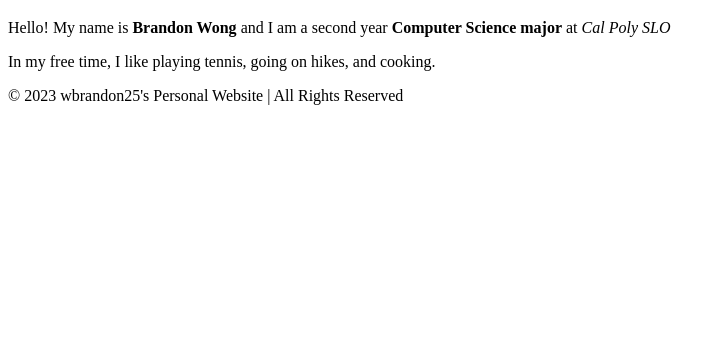
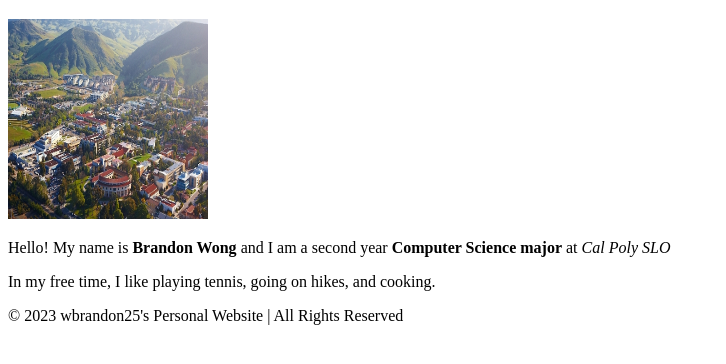
Before and after one commit to wbrandon25/wbrandon25.github.io, a plain HTML site: page index.html in a window 1280 px wide. Shown: the part 218-582 px from the top of the page, without its empty margins (0-726 px from the left). Drawn offline with Linux system fonts and the light colour scheme.

Commit message:
feat: add image to index.html

```diff
--- a/index.html
+++ b/index.html
@@ -22,6 +22,7 @@
         <h1 class="page-title">About Me</h1>
         <div class="about">
             <div class="about-image"></div>
+            <img src="./CalPolySLOImage.jpg" alt="CalPoly" width="200" height="200">
             <div class="about-text">
                 <p>Hello! My name is <strong>Brandon Wong</strong> and I am a second year <strong>Computer Science
                         major</strong> at <em>Cal Poly SLO</em>
```
Also changed, not shown: CalPolySLOImage.jpg (added).
